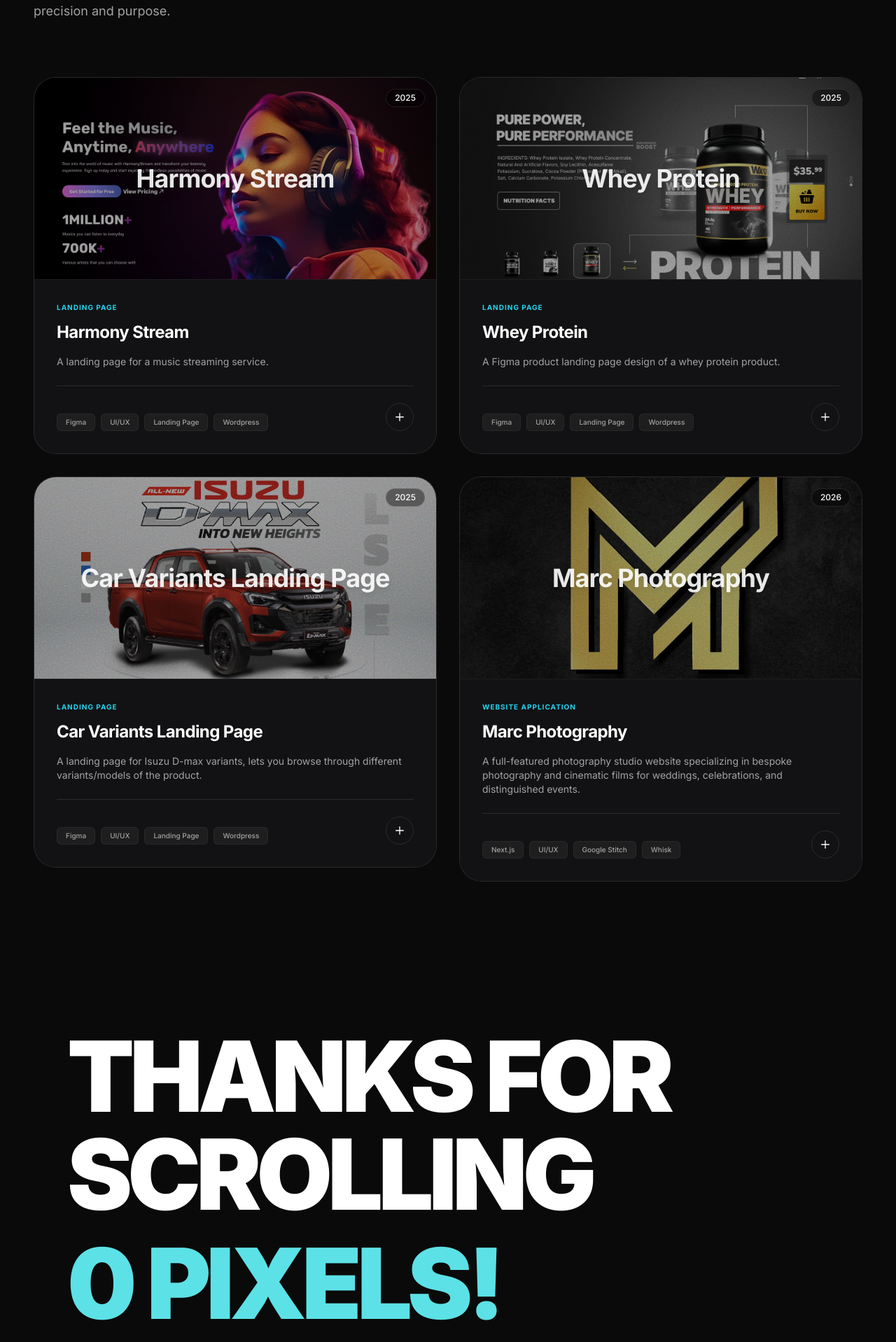
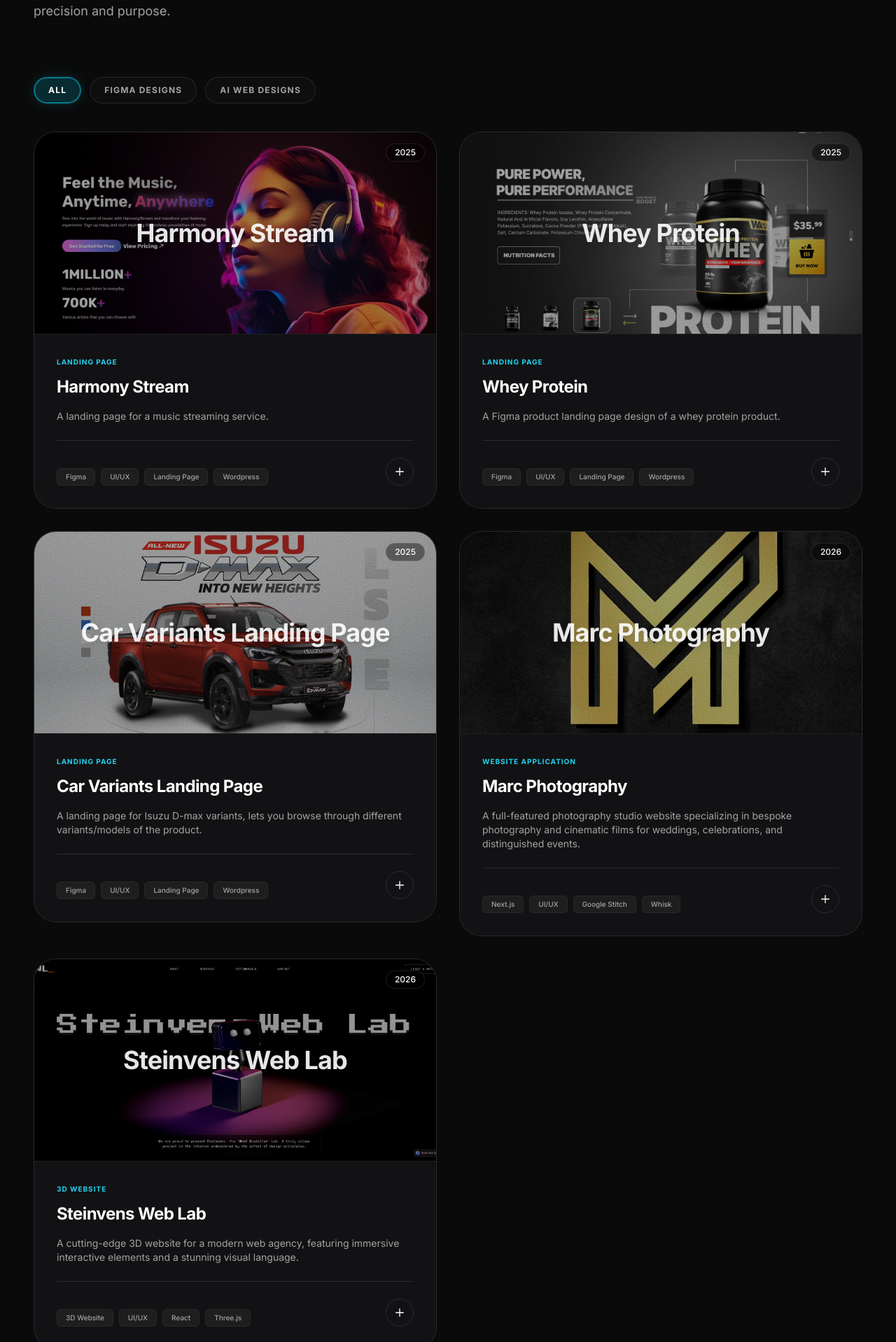
Before and after one commit to stiffynavales/portfolio-2026, a Next.js app: page /projects in a window 1280 px wide. Shown: the part 462-2380 px from the top of the page at 70% size. Built offline with nearby package versions, Linux system fonts and the light colour scheme.

Commit message:
feat: project modal and category filters

```diff
--- a/app/projects/page.tsx
+++ b/app/projects/page.tsx
@@ -1,29 +1,67 @@
 'use client';
 
-import React, { useState, useEffect } from 'react';
+import React, { useState, useEffect, useCallback } from 'react';
 import { motion, AnimatePresence } from 'framer-motion';
 import Link from 'next/link';
 import { projects, Project } from '@/lib/projectsData';
 import Footer from '@/components/Footer';
 
+const categories = ['All', 'Figma Designs', 'AI Web Designs'] as const;
+type Category = typeof categories[number];
+
+const categoryMap: Record<string, Category> = {
+    'harmony-stream': 'Figma Designs',
+    'whey-protein': 'Figma Designs',
+    'car-variants': 'Figma Designs',
+    'marc-photography': 'AI Web Designs',
+    'steinvens-web-lab': 'AI Web Designs',
+};
+
 export default function ProjectsPage() {
     const [selectedProject, setSelectedProject] = useState<Project | null>(null);
+    const [activeCategory, setActiveCategory] = useState<Category>('All');
 
-    // Handle hash-based scroll on mount
+    const openModal = useCallback((project: Project) => {
+        setSelectedProject(project);
+    }, []);
+
+    const closeModal = useCallback(() => {
+        setSelectedProject(null);
+    }, []);
+
+    const filteredProjects = activeCategory === 'All'
+        ? projects
+        : projects.filter(p => categoryMap[p.slug] === activeCategory);
+
+    // Handle hash-based open on mount
     useEffect(() => {
         if (typeof window !== 'undefined' && window.location.hash) {
             const slug = window.location.hash.replace('#', '');
             const project = projects.find(p => p.slug === slug);
             if (project) {
-                setSelectedProject(project);
-                // Scroll to the project card
-                setTimeout(() => {
-                    const el = document.getElementById(slug);
-                    if (el) el.scrollIntoView({ behavior: 'smooth', block: 'center' });
-                }, 300);
+                openModal(project);
             }
         }
-    }, []);
+    }, [openModal]);
+
+    // Lock body scroll when modal is open
+    useEffect(() => {
+        if (selectedProject) {
+            document.body.style.overflow = 'hidden';
+        } else {
+            document.body.style.overflow = '';
+        }
+        return () => { document.body.style.overflow = ''; };
+    }, [selectedProject]);
+
+    // Close modal on Escape key
+    useEffect(() => {
+        const handleKeyDown = (e: KeyboardEvent) => {
+            if (e.key === 'Escape') closeModal();
+        };
+        window.addEventListener('keydown', handleKeyDown);
+        return () => window.removeEventListener('keydown', handleKeyDown);
+    }, [closeModal]);
 
     return (
         <main className="relative min-h-screen w-full bg-[#0a0a0a]">
@@ -67,23 +105,58 @@
                 </div>
             </section>
 
+            {/* Category Filter Tabs */}
+            <section className="px-6 md:px-12 pb-10">
+                <div className="max-w-[1400px] mx-auto">
+                    <motion.div
+                        className="flex flex-wrap gap-3"
+                        initial={{ opacity: 0, y: 20 }}
+                        animate={{ opacity: 1, y: 0 }}
+                        transition={{ duration: 0.6, delay: 0.2, ease: [0.76, 0, 0.24, 1] }}
+                    >
+                        {categories.map((cat) => (
+                            <button
+                                key={cat}
+                                onClick={() => setActiveCategory(cat)}
+                                className={`relative px-5 py-2.5 rounded-full text-xs font-bold tracking-widest uppercase transition-all duration-300 cursor-pointer border ${activeCategory === cat
+                                    ? 'text-white border-cyan-500/60 bg-cyan-500/10 shadow-[0_0_20px_-5px_rgba(34,211,238,0.3)]'
+                                    : 'text-neutral-400 border-white/10 bg-white/[0.02] hover:text-white hover:border-white/20 hover:bg-white/5'
+                                    }`}
+                            >
+                                {activeCategory === cat && (
+                                    <motion.div
+                                        layoutId="activeCategoryPill"
+                                        className="absolute inset-0 rounded-full border border-cyan-500/60 bg-cyan-500/10"
+                                        transition={{ type: 'spring', bounce: 0.2, duration: 0.5 }}
+                                    />
+                                )}
+                                <span className="relative z-10">{cat}</span>
+                            </button>
+                        ))}
+                    </motion.div>
+                </div>
+            </section>
+
             {/* Projects Grid */}
             <section className="px-6 md:px-12 pb-20">
                 <div className="max-w-[1400px] mx-auto">
-                    <div className="grid grid-cols-1 md:grid-cols-2 gap-6 md:gap-8">
-                        {projects.map((project, index) => (
+                    <motion.div layout className="grid grid-cols-1 md:grid-cols-2 gap-6 md:gap-8">
+                        <AnimatePresence mode="popLayout">
+                            {filteredProjects.map((project) => (
                                 <motion.div
                                     key={project.slug}
                                     id={project.slug}
-                                initial={{ opacity: 0, y: 40 }}
-                                animate={{ opacity: 1, y: 0 }}
-                                transition={{ duration: 0.6, delay: index * 0.1, ease: [0.76, 0, 0.24, 1] }}
+                                    layout
+                                    initial={{ opacity: 0, scale: 0.95 }}
+                                    animate={{ opacity: 1, scale: 1 }}
+                                    exit={{ opacity: 0, scale: 0.95 }}
+                                    transition={{ duration: 0.35, ease: [0.76, 0, 0.24, 1] }}
                                 >
                                     <div
-                                    onClick={() => setSelectedProject(selectedProject?.slug === project.slug ? null : project)}
+                                        onClick={() => openModal(project)}
                                         className="cursor-pointer"
                                     >
-                                    <div className={`group relative flex flex-col w-full rounded-[2rem] overflow-hidden border transition-all duration-500 ease-in-out ${selectedProject?.slug === project.slug ? 'border-cyan-500/60 shadow-[0_0_40px_-5px_rgba(34,211,238,0.35)]' : 'border-white/10 hover:border-cyan-500/60 hover:shadow-[0_0_40px_-5px_rgba(34,211,238,0.35)]'} bg-[#121214]`}>
+                                        <div className="group relative flex flex-col w-full rounded-[2rem] overflow-hidden border border-white/10 bg-[#121214] transition-all duration-500 ease-in-out hover:border-cyan-500/60 hover:shadow-[0_0_40px_-5px_rgba(34,211,238,0.35)]">
                                             {/* Glow radial layer */}
                                             <div className="pointer-events-none absolute inset-0 z-0 rounded-[2rem] opacity-0 group-hover:opacity-100 transition-opacity duration-500"
                                                 style={{ background: 'radial-gradient(ellipse at 50% 0%, rgba(34,211,238,0.12) 0%, transparent 70%)' }}
@@ -117,7 +190,7 @@
                                                     {project.description}
                                                 </p>
 
-                                            {/* Tags */}
+                                                {/* Tags & View Button */}
                                                 <div className="flex items-end justify-between mt-auto pt-6 border-t border-white/10 relative">
                                                     <div className="flex gap-2 flex-wrap flex-1 pr-4">
                                                         {project.tags.slice(0, 4).map((tag, i) => (
@@ -126,7 +199,7 @@
                                                             </span>
                                                         ))}
                                                     </div>
-                                                <div className={`w-10 h-10 shrink-0 rounded-full border border-white/10 flex items-center justify-center text-white transition-all duration-300 ${selectedProject?.slug === project.slug ? 'bg-cyan-500/20 rotate-45' : 'hover:bg-white/10'}`}>
+                                                    <div className="w-10 h-10 shrink-0 rounded-full border border-white/10 flex items-center justify-center text-white transition-all duration-300 hover:bg-white/10">
                                                         <svg fill="none" stroke="currentColor" viewBox="0 0 24 24" className="w-4 h-4">
                                                             <path strokeLinecap="round" strokeLinejoin="round" strokeWidth={2} d="M12 4v16m8-8H4" />
                                                         </svg>
@@ -135,34 +208,100 @@
                                             </div>
                                         </div>
                                     </div>
+                                </motion.div>
+                            ))}
+                        </AnimatePresence>
+                    </motion.div>
+                </div>
+            </section>
 
-                                {/* Expandable Detail Section */}
+            {/* ── Project Details Modal ── */}
             <AnimatePresence>
-                                    {selectedProject?.slug === project.slug && (
+                {selectedProject && (
                     <motion.div
-                                            initial={{ opacity: 0, height: 0 }}
-                                            animate={{ opacity: 1, height: 'auto' }}
-                                            exit={{ opacity: 0, height: 0 }}
-                                            transition={{ duration: 0.5, ease: [0.76, 0, 0.24, 1] }}
-                                            className="overflow-hidden"
+                        className="fixed inset-0 z-[100] flex items-center justify-center p-4 md:p-8"
+                        initial={{ opacity: 0 }}
+                        animate={{ opacity: 1 }}
+                        exit={{ opacity: 0 }}
+                        transition={{ duration: 0.3 }}
                     >
-                                            <div className="mt-4 p-6 md:p-10 rounded-[2rem] border border-white/10 bg-[#121214]/80 backdrop-blur-sm">
+                        {/* Backdrop */}
+                        <motion.div
+                            className="absolute inset-0 bg-black/80 backdrop-blur-md"
+                            onClick={closeModal}
+                            initial={{ opacity: 0 }}
+                            animate={{ opacity: 1 }}
+                            exit={{ opacity: 0 }}
+                        />
+
+                        {/* Modal Content */}
+                        <motion.div
+                            className="relative z-10 w-full max-w-3xl max-h-[85vh] overflow-y-auto rounded-[2rem] border border-white/10 bg-[#121214]/95 backdrop-blur-xl shadow-[0_0_80px_-10px_rgba(34,211,238,0.2)] modal-scrollbar"
+                            initial={{ opacity: 0, scale: 0.92, y: 30 }}
+                            animate={{ opacity: 1, scale: 1, y: 0 }}
+                            exit={{ opacity: 0, scale: 0.92, y: 30 }}
+                            transition={{ duration: 0.4, ease: [0.76, 0, 0.24, 1] }}
+                            onClick={(e) => e.stopPropagation()}
+                        >
+                            {/* Close Button */}
+                            <button
+                                onClick={closeModal}
+                                className="absolute top-5 right-5 z-20 w-10 h-10 rounded-full border border-white/10 bg-black/60 backdrop-blur-md flex items-center justify-center text-white/70 hover:text-white hover:bg-white/10 hover:border-white/20 transition-all duration-300 cursor-pointer"
+                            >
+                                <svg fill="none" stroke="currentColor" viewBox="0 0 24 24" className="w-4 h-4">
+                                    <path strokeLinecap="round" strokeLinejoin="round" strokeWidth={2} d="M6 18L18 6M6 6l12 12" />
+                                </svg>
+                            </button>
+
+                            {/* Modal Header Image */}
+                            <div className="relative h-48 md:h-64 overflow-hidden rounded-t-[2rem] bg-black">
+                                <img
+                                    src={selectedProject.image}
+                                    alt={selectedProject.title}
+                                    className="absolute inset-0 w-full h-full object-cover opacity-50"
+                                />
+                                {/* Gradient overlay */}
+                                <div className="absolute inset-0 bg-gradient-to-t from-[#121214] via-transparent to-transparent" />
+
+                                {/* Year Badge */}
+                                <div className="absolute top-5 left-5 bg-black/40 backdrop-blur-md px-3 py-1 rounded-full border border-white/10 text-white text-xs font-medium">
+                                    {selectedProject.year}
+                                </div>
+
+                                {/* Title Overlay */}
+                                <div className="absolute bottom-6 left-6 md:left-10 right-16">
+                                    <h5 className="text-[10px] font-bold tracking-widest text-cyan-400 uppercase mb-2">
+                                        {selectedProject.category}
+                                    </h5>
+                                    <h2 className="text-2xl md:text-4xl font-extrabold text-white tracking-tight drop-shadow-lg">
+                                        {selectedProject.title}
+                                    </h2>
+                                </div>
+                            </div>
+
+                            {/* Modal Body */}
+                            <div className="p-6 md:p-10">
                                 {/* Role badge */}
                                 <div className="flex items-center gap-3 mb-6">
                                     <div className="w-2 h-2 rounded-full bg-cyan-400 animate-pulse"></div>
-                                                    <span className="text-xs font-bold tracking-widest text-cyan-400 uppercase">{project.role}</span>
+                                    <span className="text-xs font-bold tracking-widest text-cyan-400 uppercase">{selectedProject.role}</span>
                                 </div>
+
+                                {/* Description */}
+                                <p className="text-neutral-400 text-sm leading-relaxed mb-6 pb-6 border-b border-white/5">
+                                    {selectedProject.description}
+                                </p>
 
                                 {/* Full details */}
                                 <p className="text-neutral-300 text-sm md:text-base leading-relaxed mb-8">
-                                                    {project.details}
+                                    {selectedProject.details}
                                 </p>
 
                                 {/* Tools used */}
-                                                <div className="mb-6">
+                                <div className="mb-8">
                                     <h6 className="text-[10px] font-bold tracking-widest text-white/40 uppercase mb-4">Tools & Technologies</h6>
                                     <div className="flex gap-2 flex-wrap">
-                                                        {project.tools.map((tool, i) => (
+                                        {selectedProject.tools.map((tool, i) => (
                                             <span key={i} className="px-4 py-2 text-xs font-medium text-cyan-300/80 bg-cyan-500/10 rounded-xl border border-cyan-500/20">
                                                 {tool}
                                             </span>
@@ -170,15 +309,27 @@
                                     </div>
                                 </div>
 
-                                                {/* Visit Site link */}
-                                                {project.link && (
+                                {/* Tags */}
+                                <div className="mb-8">
+                                    <h6 className="text-[10px] font-bold tracking-widest text-white/40 uppercase mb-4">Tags</h6>
+                                    <div className="flex gap-2 flex-wrap">
+                                        {selectedProject.tags.map((tag, i) => (
+                                            <span key={i} className="px-3 py-1 text-[10px] font-medium text-neutral-400 bg-white/5 rounded-md border border-white/5">
+                                                {tag}
+                                            </span>
+                                        ))}
+                                    </div>
+                                </div>
+
+                                {/* Visit Site Link */}
+                                {selectedProject.link && (
                                     <a
-                                                        href={project.link}
+                                        href={selectedProject.link}
                                         target="_blank"
                                         rel="noopener noreferrer"
                                         className="inline-flex items-center gap-3 px-6 py-3 bg-cyan-500/10 border border-cyan-500/30 rounded-2xl text-cyan-300 text-sm font-bold tracking-wide hover:bg-cyan-500/20 hover:border-cyan-400/50 transition-all duration-300 no-underline group/visit"
                                     >
-                                                        {project.linkText || 'Visit Live Site'}
+                                        {selectedProject.linkText || 'Visit Live Site'}
                                         <svg fill="none" stroke="currentColor" viewBox="0 0 24 24" className="w-4 h-4 group-hover/visit:translate-x-0.5 group-hover/visit:-translate-y-0.5 transition-transform">
                                             <path strokeLinecap="round" strokeLinejoin="round" strokeWidth={2} d="M5 19L19 5m0 0v10m0-10H9" />
                                         </svg>
@@ -186,13 +337,9 @@
                                 )}
                             </div>
                         </motion.div>
+                    </motion.div>
                 )}
             </AnimatePresence>
-                            </motion.div>
-                        ))}
-                    </div>
-                </div>
-            </section>
 
             <Footer />
         </main>
--- a/components/Projects.tsx
+++ b/components/Projects.tsx
@@ -40,7 +40,7 @@
                 </div>
 
                 <motion.div ref={innerRef} style={{ x }} className="flex gap-6 md:gap-8 px-6 md:px-24 w-max">
-                    {projects.map((project, index) => (
+                    {projects.slice(0, 4).map((project, index) => (
                         <Link
                             key={index}
                             href={`/projects#${project.slug}`}
--- a/lib/projectsData.ts
+++ b/lib/projectsData.ts
@@ -68,5 +68,19 @@
         tags: ["Next.js", "UI/UX", "Google Stitch", "Whisk", "AI", "Vercel"],
         link: "https://marc-photography.vercel.app/",
         image: "/mp-logo-thumbnail.jpg"
+    },
+    {
+        slug: "steinvens-web-lab",
+        year: "2026",
+        title: "Steinvens Web Lab",
+        category: "3D Website",
+        description: "A cutting-edge 3D website for a modern web agency, featuring immersive interactive elements and a stunning visual language.",
+        details: "Designed and developed an immersive 3D web experience for Steinvens Web Lab. The website pushes the boundaries of modern web development, utilizing web-based 3D graphics to create a memorable and engaging digital environment for a forward-thinking web agency. Key features include an interactive 3D hero section, dynamic portfolio showcases, and smooth scroll-triggered animations. The project highlights advanced WebGL integration intertwined with modern UI/UX principles, creating a unique intersection between creative design and technical excellence.",
+        role: "Creative Developer & 3D Designer",
+        tools: ["React", "Three.js", "React Three Fiber", "Tailwind CSS", "Framer Motion"],
+        tags: ["3D Website", "UI/UX", "React", "Three.js", "Web Agency"],
+        image: "/project-thumbnail-5.png",
+        link: "https://steinvens.vercel.app/",
+        linkText: "View 3D Interactive Website"
     }
 ];
```
Also changed, not shown: app/globals.css (+35 -0 lines), public/project-thumbnail-5.png (added). Lines whose indentation alone changed are shown as unchanged.
